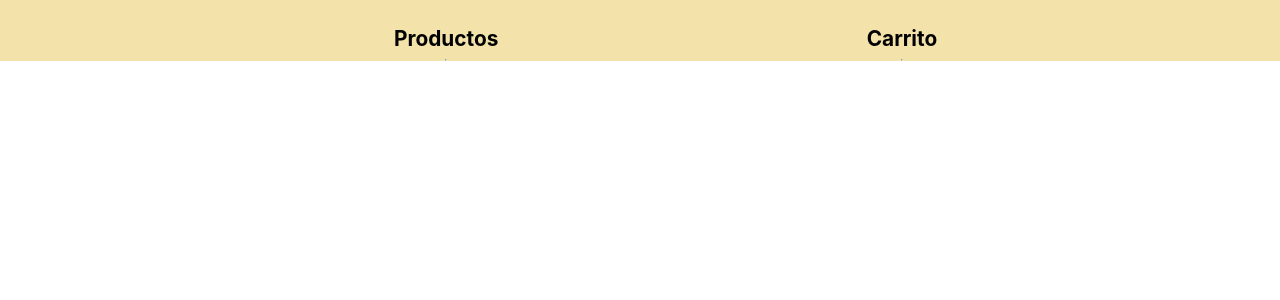
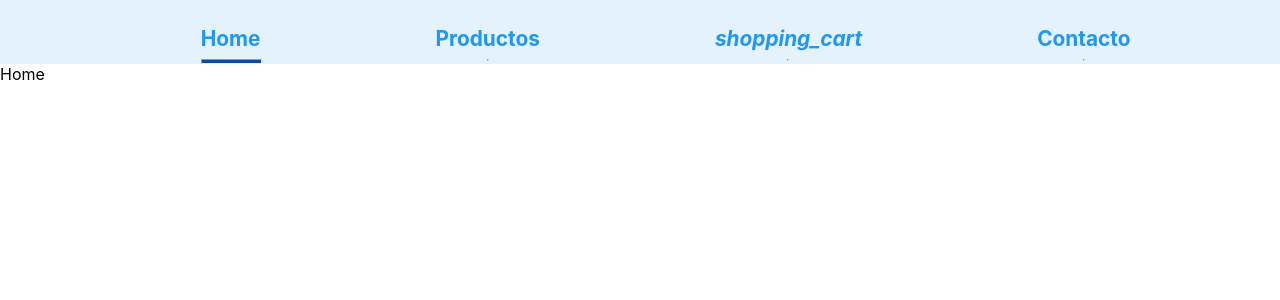
Before and after one commit to Francoorellana/coderhouse-react, a React (Create React App) app: page /home in a window 1280 px wide. Shown: the top 300 px of the page. Built offline with nearby package versions, Linux system fonts and the light colour scheme.

Commit message:
CartIcon+Mensaje

```diff
--- a/src/App.js
+++ b/src/App.js
@@ -2,14 +2,17 @@ import React from 'react';
 import './App.css';
 import { BrowserRouter, Switch, Route } from "react-router-dom";
 import { NavBar } from "./components/NavBar";
+import { Greeting } from "./components/Home"
+
 
 function App() {
   return (
     <BrowserRouter>
       <NavBar />
         <Switch>
-          <Route exact path="/">
-            <span className="inner-text">Inicio</span>
+
+          <Route exact path="/home">
+            <span className="inner-text">Home</span>
           </Route>
           <Route path="/productos">
             <span className="inner-text">Productos</span>
@@ -17,6 +20,10 @@ function App() {
           <Route path="/carrito">
             <span className="inner-text">Carrito</span>
           </Route>
+          <Route exact path="/contacto">
+            <span className="inner-text">Contacto</span>
+          </Route>
+          <Greeting nombre="Juan" apellido="Jouglard" />
       </Switch>
     </BrowserRouter>
   );
--- /dev/null
+++ b/src/components/CartIcon.js
@@ -0,0 +1,5 @@
+import React from "react";
+
+export function CartIcon() {
+    return <i className="material-icons cart-icon">shopping_cart</i>;
+}
--- /dev/null
+++ b/src/components/Home.js
@@ -0,0 +1,10 @@
+import React from "react";
+
+
+export function Greeting(props) {
+    return (
+        <h1>
+            Bienvenido Sr/a. {props.apellido}, {props.nombre}
+        </h1>
+    );
+}
--- a/src/components/NavBar.css
+++ b/src/components/NavBar.css
@@ -1,7 +1,7 @@
 nav ul {
     display: flex;
     list-style: none;
-    background-color: #F3E2A9;
+    background-color: #e3f2fd;
     margin: 0;
     padding: 2% 2% 0;
     top: 0;
@@ -12,7 +12,7 @@ nav ul {
 
 ul li a {
     text-decoration: none;
-    color: black;
+    color: #2196f3;
     font-weight: bold;
     font-size: 1.3rem;
 }
@@ -26,6 +26,6 @@ hr {
 
 .activeLink~hr{
     height: 3px;
-    background-color: black;
+    background-color: #0d47a1;
     width: 100%;
 }
--- a/src/components/NavBar.js
+++ b/src/components/NavBar.js
@@ -1,11 +1,18 @@
 import React from "react";
 import { NavLink } from "react-router-dom";
 import "./NavBar.css"
+import { CartIcon } from "./CartIcon";
 
 export function NavBar() {
     return (
         <nav>
             <ul>
+                <li>
+                    <NavLink to="/home" activeClassName="activeLink">
+                        Home
+                    </NavLink>
+                    <hr />
+                </li>
                 <li>
                     <NavLink to="/productos" activeClassName="activeLink">
                         Productos
@@ -14,7 +21,13 @@ export function NavBar() {
                 </li>
                 <li>
                     <NavLink to="/carrito" activeClassName="activeLink">
-                     Carrito
+                        <CartIcon />
+                    </NavLink>
+                    <hr />
+                </li>
+                <li>
+                    <NavLink to="/contacto" activeClassName="activeLink">
+                        Contacto
                     </NavLink>
                     <hr />
                 </li>
```
Also changed, not shown: src/components/bienvenidos.png (added).
